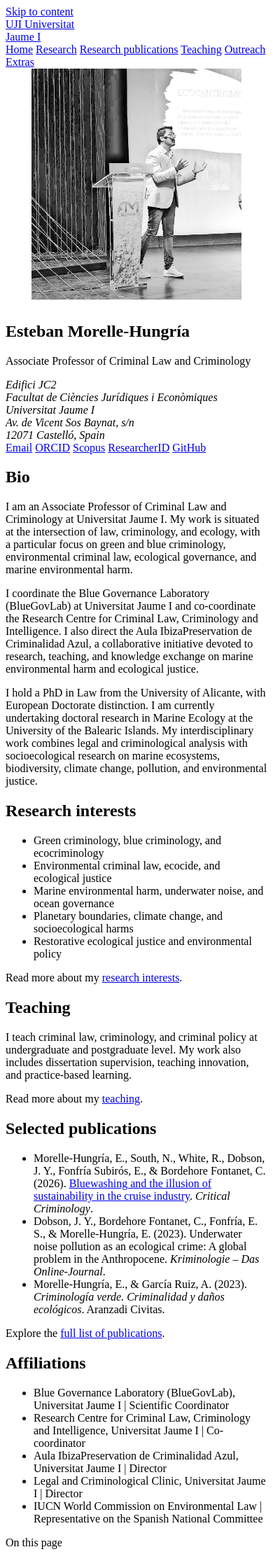
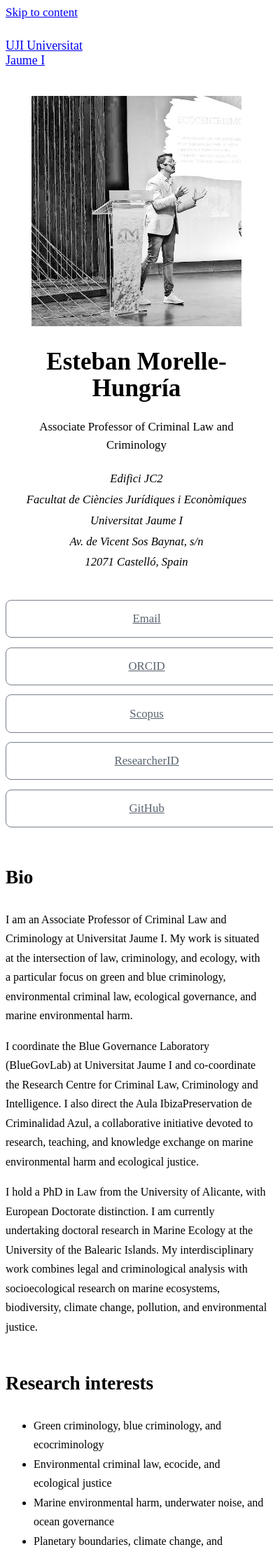
Before and after one commit to emorelleh/emorelleh.github.io, a Jekyll site: the page built from index.md, in a window 390 px wide. Shown: the top 2220 px of the page at 70% size. Built offline with Jekyll 4.4.1, drawn with Linux system fonts in a browser that asks for light colours; some of the changed text lies outside the part shown.

Commit message:
Update style.css
Add mobile academic profile layout

```diff
--- a/assets/css/style.css
+++ b/assets/css/style.css
@@ -147,3 +147,122 @@
 .research-content section h3 {
   margin-top: 1.8rem;
 }
+/* Mobile profile layout */
+
+@media (max-width: 760px) {
+  body {
+    font-size: 17px;
+  }
+
+  .header-inner,
+  .site-main,
+  .site-footer {
+    width: min(calc(100% - 2rem), var(--page-width));
+  }
+
+  .header-inner {
+    display: flex;
+    align-items: center;
+    min-height: 68px;
+    padding: 0.9rem 0;
+  }
+
+  .university-brand-placeholder {
+    font-size: 1.12rem;
+  }
+
+  .main-nav {
+    display: none;
+  }
+
+  .site-main {
+    padding: 0.75rem 0 3.5rem;
+  }
+
+  .academic-home {
+    display: block;
+  }
+
+  .academic-profile {
+    position: static;
+    width: 100%;
+    max-width: none;
+    margin: 0;
+    text-align: center;
+  }
+
+  .profile-photo {
+    width: 100%;
+    max-width: none;
+    margin: 0 0 2.6rem;
+    border-radius: 0;
+  }
+
+  .academic-profile h1 {
+    margin: 0 0 1.4rem;
+    font-size: clamp(2rem, 9vw, 2.8rem);
+    line-height: 1.08;
+  }
+
+  .academic-title {
+    margin: 0 0 1.25rem;
+    padding: 0 0.5rem;
+    font-size: 1.05rem;
+    line-height: 1.55;
+  }
+
+  .academic-address {
+    margin: 0 0 2.4rem;
+    padding: 0 0.5rem;
+    font-size: 1.04rem;
+    line-height: 1.8;
+  }
+
+  .academic-links {
+    display: grid;
+    grid-template-columns: 1fr;
+    gap: 0.85rem;
+    width: 100%;
+    margin: 0 auto 3.5rem;
+  }
+
+  .academic-links a {
+    display: block;
+    width: 100%;
+    padding: 0.95rem 0.85rem;
+    border: 1px solid #77808a;
+    border-radius: 8px;
+    color: #59636f;
+    font-size: 1.05rem;
+    line-height: 1.3;
+  }
+
+  .academic-main {
+    display: block;
+  }
+
+  .academic-reading {
+    width: 100%;
+  }
+
+  .academic-reading section + section {
+    margin-top: 3.25rem;
+  }
+
+  .academic-reading h2 {
+    margin: 0 0 1.15rem;
+    padding-bottom: 0.75rem;
+    border-bottom: 1px solid var(--line);
+    font-size: 1.7rem;
+  }
+
+  .academic-reading p,
+  .academic-reading li {
+    font-size: 1rem;
+    line-height: 1.72;
+  }
+
+  .academic-toc {
+    display: none;
+  }
+}
```
